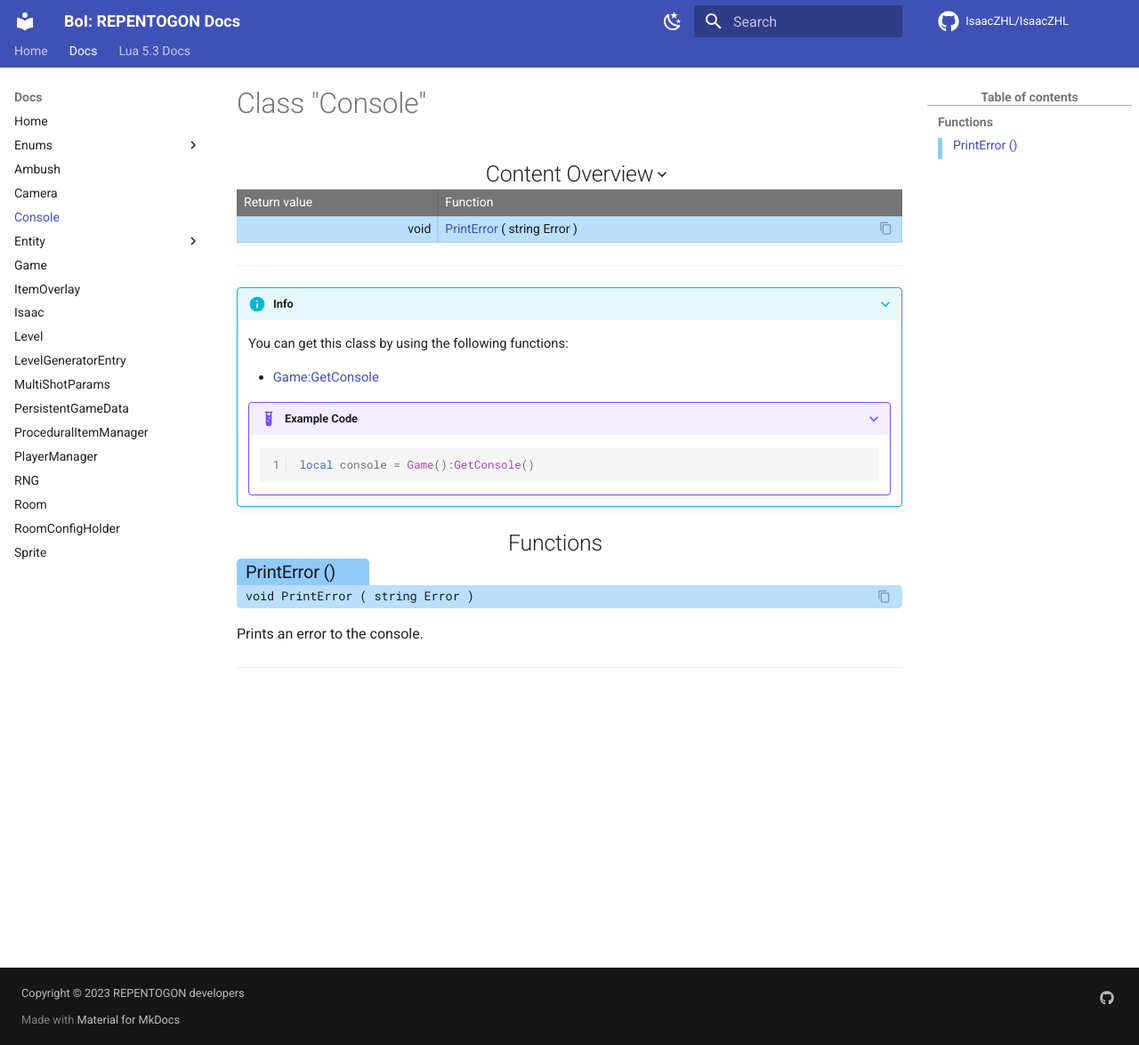
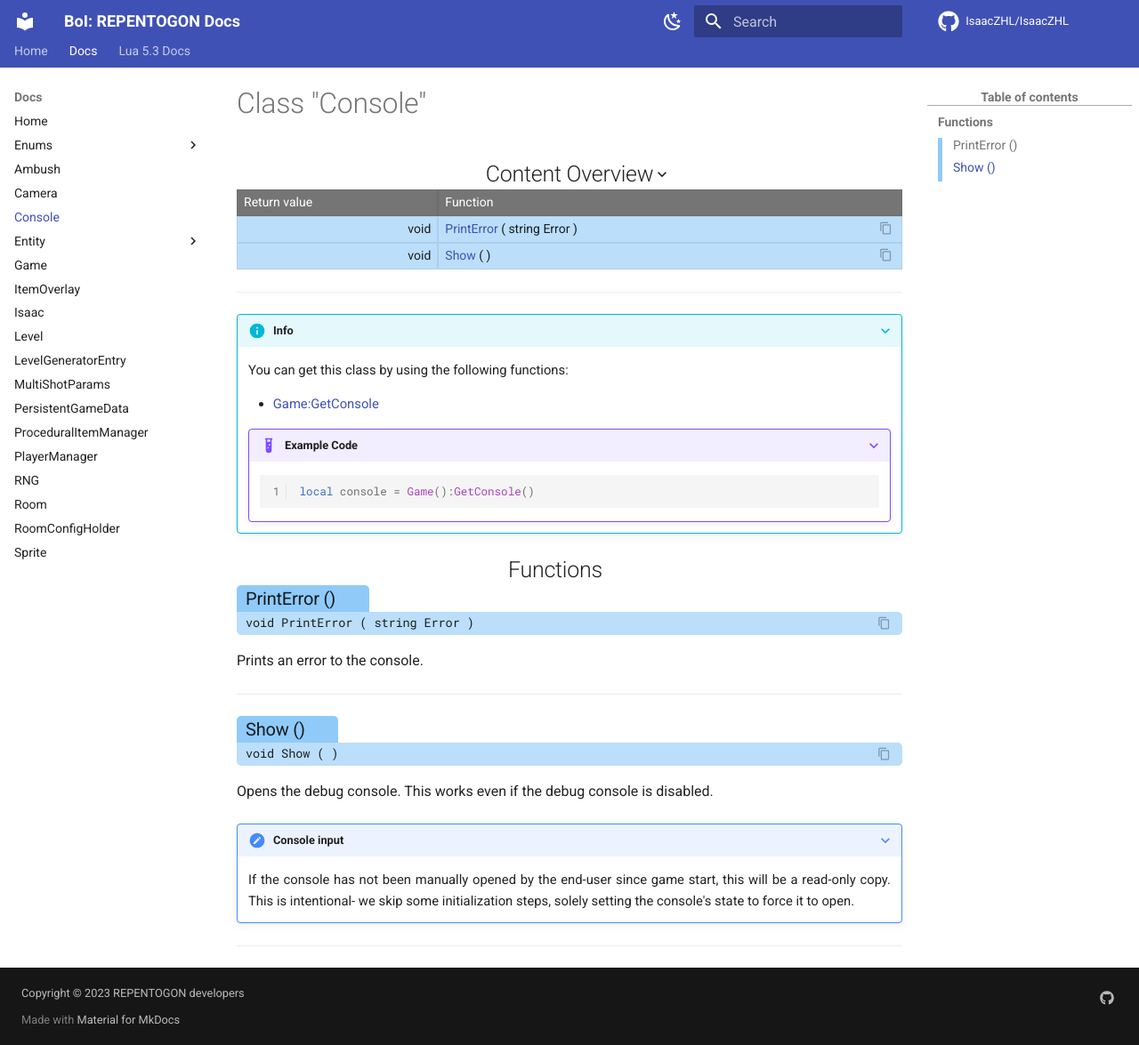
Before and after one commit to TeamREPENTOGON/REPENTOGON, an MkDocs documentation site: the page built from documentation/docs/Console.md, in a window 1280 px wide and 1175 px high. Shown: the whole window at 89% size. Built offline with MkDocs 1.6.1 and Material for MkDocs 9.7.7, drawn with Linux system fonts in a browser that asks for light colours; comment, search, counter and statistics services are not loaded; the version menu is left out.

Commit message:
mod error display   * The first mod to cause a Lua error will trigger a message at the top of the screen stating the mod is causing errors. This is in the hopes that unrelated mods stop being blamed for errors.   * This can be clicked by the user to open a read-only (unless the console has already been opened by the player) version of the debug console to help show players what exactly is wrong.   * To faciliate this functionality, Console:Show() has been added to     Lua. This forcibly sets the console's state, rendering it in a     read-only mode if the console hasn't already been opened by the     player, or opening the full-fledged console otherwise.

```diff
--- a/documentation/docs/Console.md
+++ b/documentation/docs/Console.md
@@ -17,3 +17,11 @@
 Prints an error to the console.
 
 ___
+### Show () {: aria-label='Functions' }
+#### void Show ( ) {: .copyable aria-label='Functions' }
+Opens the debug console. This works even if the debug console is disabled.
+
+???+ note "Console input"
+    If the console has not been manually opened by the end-user since game start, this will be a read-only copy. This is intentional- we skip some initialization steps, solely setting the console's state to force it to open.
+
+___
```
Also changed, not shown: documentation/docs/index.md (+6 -0 lines), 4 other files.
